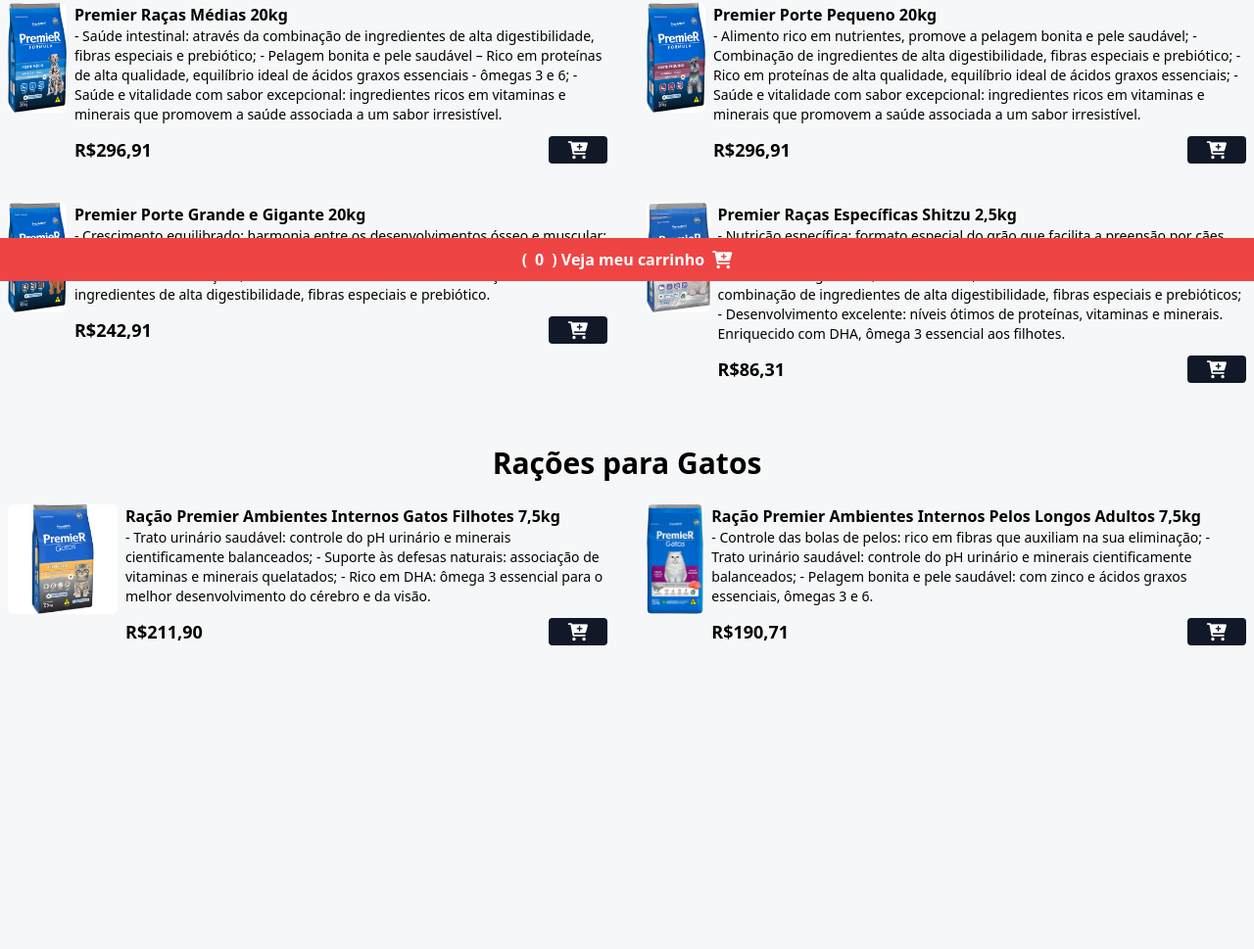
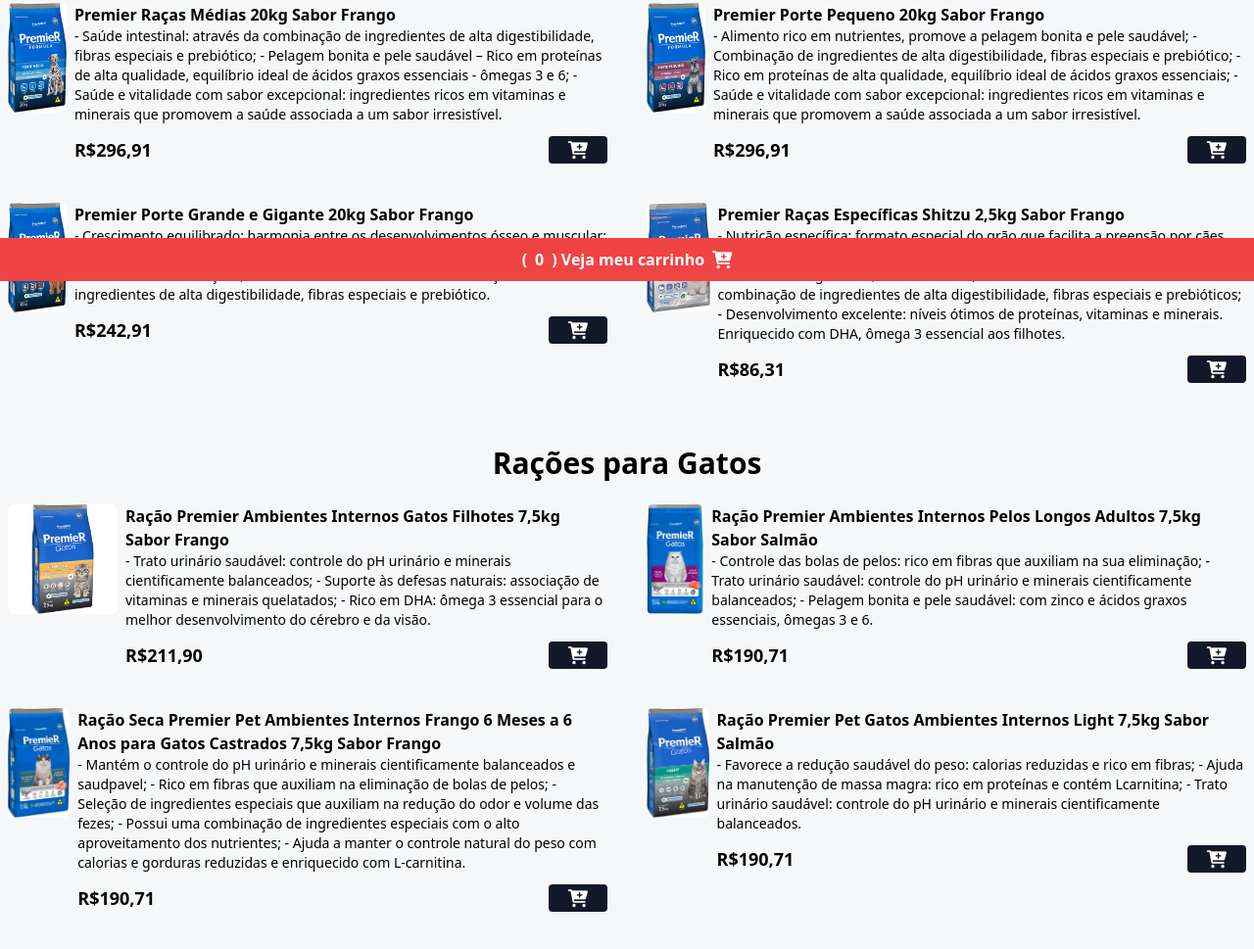
Before and after one commit to Fye13/Fye, a website: page index.html in a window 1280 px wide. Shown: the part 513-1482 px from the top of the page at 98% size. Before the commit the page ends 1236 px from the top, so only its background shows below. Drawn offline with nearby package versions, Linux system fonts and the light colour scheme.

Commit message:
adição de novos arquivos2

```diff
--- a/index.html
+++ b/index.html
@@ -62,7 +62,7 @@
           class="w-28 h-28 rounded-md hover:scale-110 hover:-rotate-2 duration-300"
         />
         <div>
-          <p class="font-bold">Premier Raças Médias 20kg</p>
+          <p class="font-bold">Premier Raças Médias 20kg Sabor Frango</p>
           <p class="text-sm">- Saúde intestinal: através da combinação de ingredientes de alta digestibilidade, fibras especiais e prebiótico;
             - Pelagem bonita e pele saudável – Rico em proteínas de alta qualidade, equilíbrio ideal de ácidos graxos essenciais - ômegas 3 e 6;
             - Saúde e vitalidade com sabor excepcional: ingredientes ricos em vitaminas e minerais que promovem a saúde associada a um sabor irresistível.</p>
@@ -83,7 +83,7 @@
        <div class="flex gap-2">
         <img src="./assets/cach2.jpg" alt="Premier Porte Pequeno" class="w-28 h-28 rounded-md hover:scale-110 hover:-rotate-2 duration-300"/>
         <div>
-          <p class="font-bold">Premier Porte Pequeno 20kg</p>
+          <p class="font-bold">Premier Porte Pequeno 20kg Sabor Frango</p>
           <p class="text-sm">- Alimento rico em nutrientes, promove a pelagem bonita e pele saudável;
             - Combinação de ingredientes de alta digestibilidade, fibras especiais e prebiótico;
             - Rico em proteínas de alta qualidade, equilíbrio ideal de ácidos graxos essenciais;
@@ -106,7 +106,7 @@
       <div class="flex gap-2">
         <img src="./assets/cach3.webp" alt="Premier Porte Grande e Gigante" class="w-28 h-28 rounded-md hover:scale-110 hover:-rotate-2 duration-300"/>
         <div>
-          <p class="font-bold">Premier Porte Grande e Gigante 20kg</p>
+          <p class="font-bold">Premier Porte Grande e Gigante 20kg Sabor Frango</p>
           <p class="text-sm">- Crescimento equilibrado: harmonia entre os desenvolvimentos ósseo e muscular;
             - Suporte articular: contém condroitina e glicosamina que auxiliam na manutenção da saúde das articulações;
             - Saúde intestinal: através da combinação de ingredientes de alta digestibilidade, fibras especiais e prebiótico.
@@ -128,7 +128,7 @@
       <div class="flex gap-2">
         <img src="./assets/cach4.jpg" alt="Premier Raças Específicas Shitzu" class="w-28 h-28 rounded-md hover:scale-110 hover:-rotate-2 duration-300"/>
         <div>
-          <p class="font-bold">Premier Raças Específicas Shitzu 2,5kg</p>
+          <p class="font-bold">Premier Raças Específicas Shitzu 2,5kg Sabor Frango</p>
           <p class="text-sm">- Nutrição específica: formato especial do grão que facilita a preensão por cães braquicefálicos;
             - Pelagem bonita e pele saudável através de ácidos graxos essenciais ômegas 3 e 6, biotina e zinco;
             - Saúde intestinal: através da combinação de ingredientes de alta digestibilidade, fibras especiais e prebióticos;
@@ -160,7 +160,7 @@
       <div class="flex gap-2">
         <img src="./assets/gat1.jpg" alt="Premier Pet Ambientes Internos Gatos Filhotes" class="w-28 h-28 rounded-md hover:scale-110 hover:-rotate-2 duration-300"/>
         <div>
-          <p class="font-bold">Ração Premier Ambientes Internos Gatos Filhotes 7,5kg</p>
+          <p class="font-bold">Ração Premier Ambientes Internos Gatos Filhotes 7,5kg Sabor Frango</p>
           <p class="text-sm">- Trato urinário saudável: controle do pH urinário e minerais cientificamente balanceados;
             - Suporte às defesas naturais: associação de vitaminas e minerais quelatados;
             - Rico em DHA: ômega 3 essencial para o melhor desenvolvimento do cérebro e da visão.
@@ -181,7 +181,7 @@
       <div class="flex gap-2">
         <img src="./assets/gat2.jpg" alt="Premier Pet Ambientes Internos Gatos Filhotes" class="w-28 h-28 rounded-md hover:scale-110 hover:-rotate-2 duration-300"/>
         <div>
-          <p class="font-bold">Ração Premier Ambientes Internos Pelos Longos Adultos 7,5kg</p>
+          <p class="font-bold">Ração Premier Ambientes Internos Pelos Longos Adultos 7,5kg Sabor Salmão</p>
           <p class="text-sm">- Controle das bolas de pelos: rico em fibras que auxiliam na sua eliminação;
             - Trato urinário saudável: controle do pH urinário e minerais cientificamente balanceados;
             - Pelagem bonita e pele saudável: com zinco e ácidos graxos essenciais, ômegas 3 e 6.
@@ -198,6 +198,52 @@
         </div>
       </div>
       <!--FIM PRODUTO ITEM-->
+      <!--PRODUTO ITEM-->
+      <div class="flex gap-2">
+        <img src="./assets/gat3.webp" alt="Premier Pet Ambientes Internos Gatos Castrados" class="w-28 h-28 rounded-md hover:scale-110 hover:-rotate-2 duration-300"/>
+        <div>
+          <p class="font-bold">Ração Seca Premier Pet Ambientes Internos Frango 6 Meses a 6 Anos para Gatos Castrados 7,5kg Sabor Frango</p>
+          <p class="text-sm">- Mantém o controle do pH urinário e minerais cientificamente balanceados e saudpavel;
+            - Rico em fibras que auxiliam na eliminação de bolas de pelos;
+            - Seleção de ingredientes especiais que auxiliam na redução do odor e volume das fezes;
+            - Possui uma combinação de ingredientes especiais com o alto aproveitamento dos nutrientes;
+            - Ajuda a manter o controle natural do peso com calorias e gorduras reduzidas e enriquecido com L-carnitina.
+            </p>
+          <div class="flex items-center gap-2 justify-between mt-3">
+            <p class="font-bold text-lg">R$190,71</p>
+            <button class="bg-gray-900 px-5 rounded add-to-cart-btn"
+            data-name="Premier Porte Pequeno"
+            data-price="190.71"
+            >
+              <i class="fa fa-cart-plus text-lg text-white"></i>
+            </button>
+          </div>
+        </div>
+      </div>
+      <!--FIM PRODUTO ITEM-->
+       <!--PRODUTO ITEM-->
+       <div class="flex gap-2">
+        <img src="./assets/gat4.jpg" alt="Premier Pet Ambientes Internos Light" class="w-28 h-28 rounded-md hover:scale-110 hover:-rotate-2 duration-300"/>
+        <div>
+          <p class="font-bold">Ração Premier Pet Gatos Ambientes Internos Light 7,5kg Sabor Salmão</p>
+          <p class="text-sm">- Favorece a redução saudável do peso: calorias reduzidas e rico em fibras;
+            - Ajuda na manutenção de massa magra: rico em proteínas e contém Lcarnitina;
+            - Trato urinário saudável: controle do pH urinário e minerais cientificamente balanceados.
+
+            </p>
+          <div class="flex items-center gap-2 justify-between mt-3">
+            <p class="font-bold text-lg">R$190,71</p>
+            <button class="bg-gray-900 px-5 rounded add-to-cart-btn"
+            data-name="Premier Porte Pequeno"
+            data-price="190.71"
+            >
+              <i class="fa fa-cart-plus text-lg text-white"></i>
+            </button>
+          </div>
+        </div>
+      </div>
+      <!--FIM PRODUTO ITEM-->
+
 
     </div>
     <!--FIM RAÇÃO GATOS-->
```
Also changed, not shown: assets/gat3.webp (added), assets/gat4.jpg (added).
